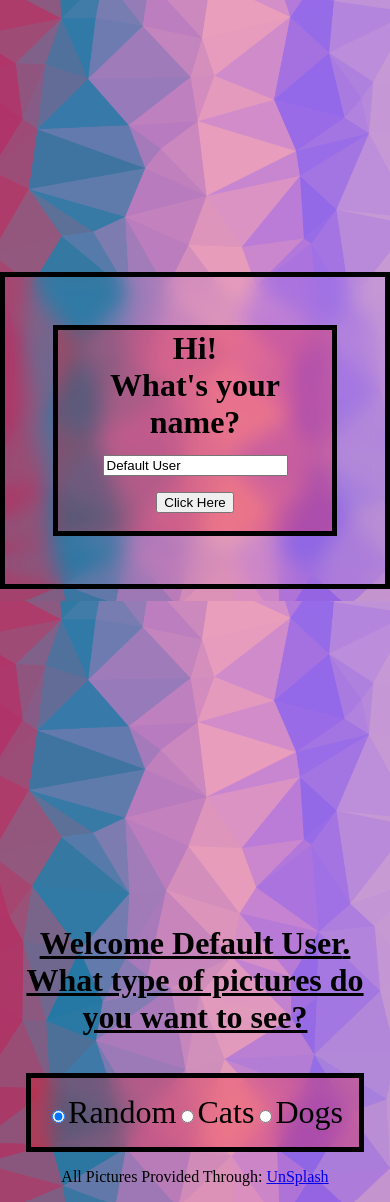
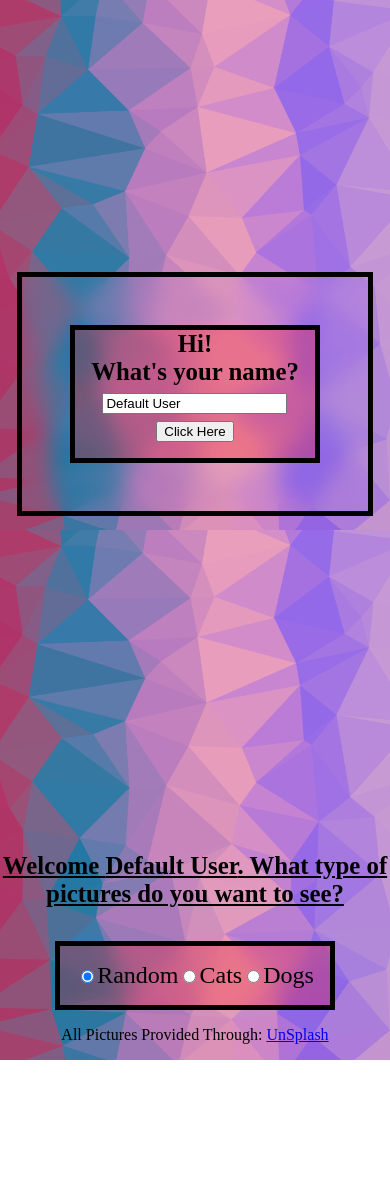
Before and after one commit to DickyKitchenJr/experiments, a React (Create React App) app in the folder react-experiment/: page / in a window 390 px wide. After the commit the page ends 1060 px from the top, so only its background shows below. Built offline with nearby package versions, Linux system fonts and the light colour scheme; no server answers.

Commit message:
adjusted media queries

```diff
--- a/react-experiment/src/parts/Greeting.css
+++ b/react-experiment/src/parts/Greeting.css
@@ -27,3 +27,13 @@ form{
     padding-bottom: 1rem;
     text-decoration: underline;
 }
+
+@media only screen and (max-width: 600px) {
+    form{
+        font-size: 1.55rem;
+    }
+
+    #welcome{
+        font-size: 1.55rem;
+    }
+}
--- a/react-experiment/src/parts/PictureFlip.css
+++ b/react-experiment/src/parts/PictureFlip.css
@@ -8,3 +8,9 @@
     backdrop-filter: blur(10px);
     background-color: rgba(255, 0, 0, 0.25);
 }
+
+@media only screen and (max-width: 600px) {
+    .radio-buttons{
+        font-size: 1.5rem;
+    }
+}
```
